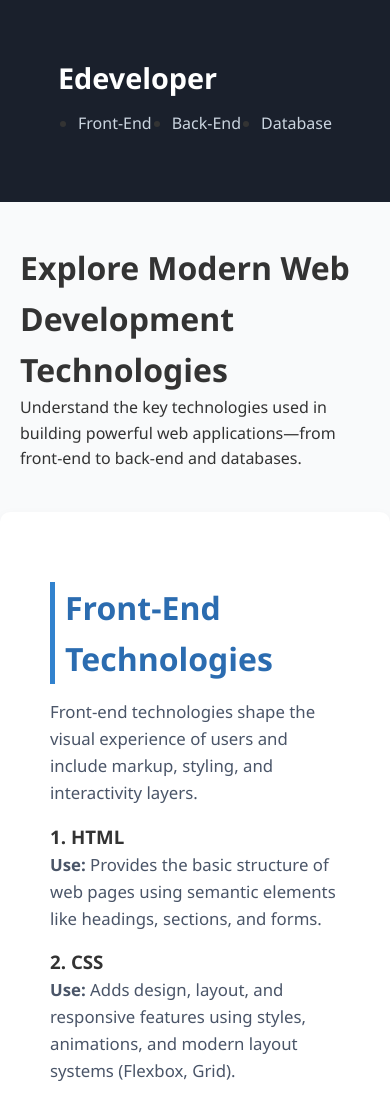
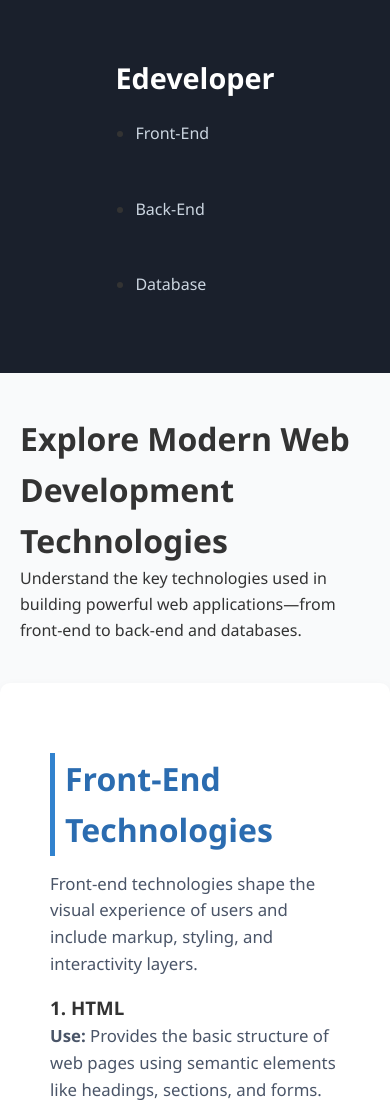
Before and after one commit to bhuvamgautam13/Edeveloper-under-progress-minor, a plain HTML site: page article.html in a window 390 px wide. Shown: the top 1100 px of the page. Drawn offline with Linux system fonts and the light colour scheme.

Commit message:
Added Required CSS for Navbar

```diff
--- a/article.css
+++ b/article.css
@@ -96,3 +96,45 @@ footer {
     padding: 20px;
     font-size: 0.9rem;
 }
+x/* Smooth scrolling */
+html {
+    scroll-behavior: smooth;
+}
+
+/* Navbar container spacing fix */
+.navbar-container {
+    display: flex;
+    justify-content: space-between;
+    align-items: center;
+    flex-wrap: wrap;
+}
+
+/* Make nav links horizontal */
+.nav-links {
+    display: flex;
+    gap: 20px;
+    list-style: none;
+}
+
+/* Responsive: stack nav items on small screens */
+@media (max-width: 768px) {
+    .navbar-container {
+        flex-direction: column;
+        align-items: flex-start;
+    }
+
+    .nav-links {
+        flex-direction: column;
+        width: 100%;
+        margin-top: 10px;
+    }
+
+    .nav-links li {
+        width: 100%;
+    }
+
+    .nav-links li a {
+        display: block;
+        padding: 10px 0;
+    }
+}
```
